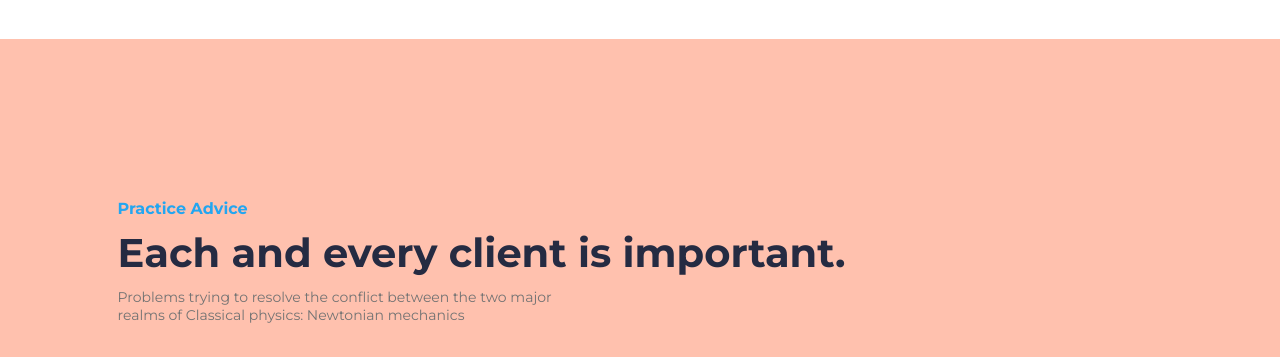
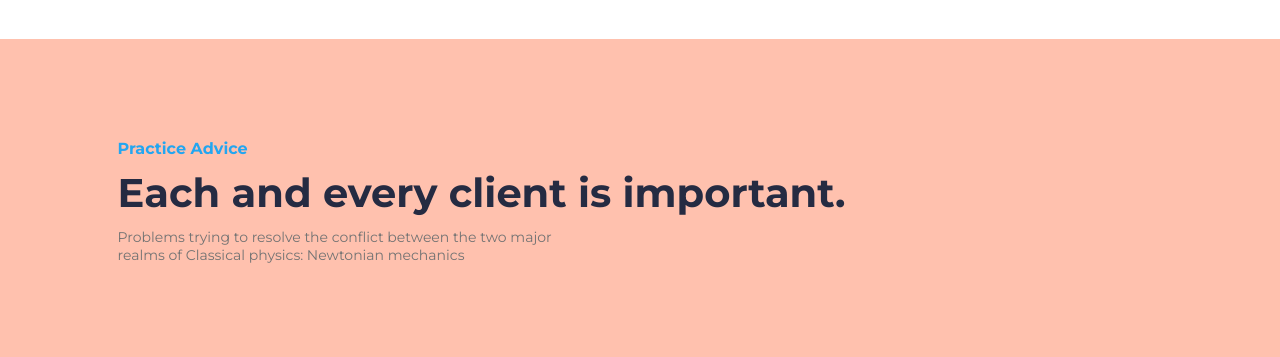
Before and after one commit to nameless0o0/RazzaqovMurodbek, a plain HTML site: page index.html in a window 1280 px wide. Shown: the part 2900-3257 px from the top of the page. Drawn offline with Linux system fonts and the light colour scheme.

Commit message:
Add files via upload

```diff
--- a/css/style.css
+++ b/css/style.css
@@ -584,7 +584,7 @@ main .content__end {
     display: flex;
     flex-direction:column ;
     row-gap: 10px;
-    margin-top: 160px;
+    margin-top: 100px;
 }
 .star-rating {
     display: flex;
@@ -661,6 +661,7 @@ main .content__end {
 .content__end__cards{
     display: flex;
     column-gap: 30px;
+    margin-bottom: 100px;
 }
 .footer__start > .container{
     max-width: 688px;
```
